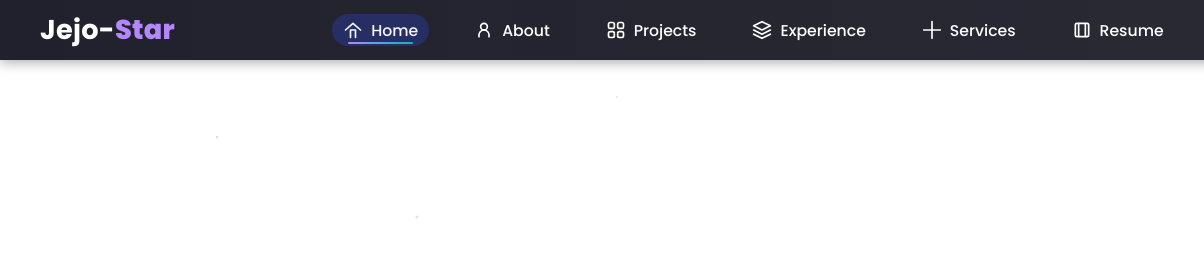
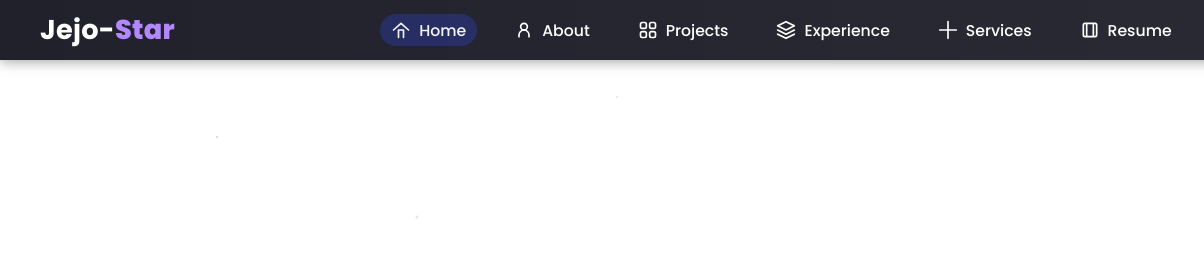
Before and after one commit to Je-Joestar24/portfolio, a plain HTML site: page index.html in a window 1280 px wide. Shown: the top 280 px of the page, 0-1204 px from the left. Drawn offline with nearby package versions, Linux system fonts and the light colour scheme.

Commit message:
style(nav): simplify active state and tighten spacing for minimalist header

```diff
--- a/css/nav/index.css
+++ b/css/nav/index.css
@@ -36,7 +36,7 @@
 .nav__links {
   display: flex;
   align-items: center;
-  gap: 2.1rem;
+  gap: 1.6rem;
   list-style: none;
   margin: 0;
   padding: 0;
@@ -71,17 +71,6 @@
 .nav__link.active {
   color: var(--text-light);
   background: rgba(48, 79, 254, 0.25);
-}
-
-.nav__link.active::after {
-  content: '';
-  position: absolute;
-  left: 16px;
-  right: 16px;
-  bottom: 2px;
-  height: 2px;
-  border-radius: 999px;
-  background: linear-gradient(90deg, var(--brand-violet), var(--theme-secondary));
 }
 .nav__icon {
   display: inline-block;
```
